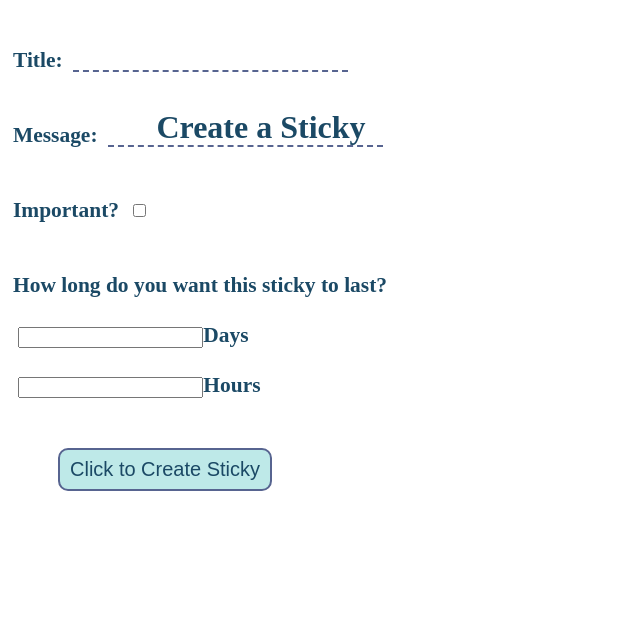
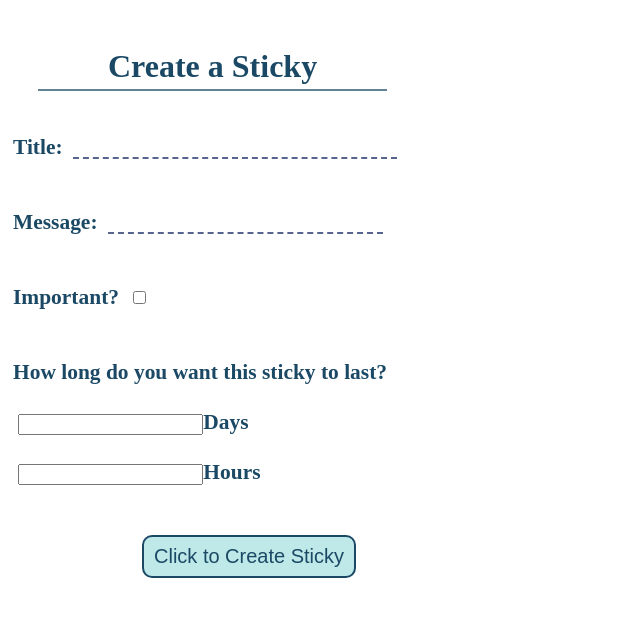
Before and after one commit to Adamokrzesik98/cssi-project, a Python web app: template roommates/templates/createSticky.html in a window 1280 px wide. Shown: the top 617 px of the page, without its empty margins (0-640 px from the left). Run offline with Jinja, Linux system fonts and the light colour scheme; the template is opened without the code that fills it, so the values that code supplies are empty.

Commit message:
more formatting for stickies

```diff
--- a/roommates/resources/sticky.css
+++ b/roommates/resources/sticky.css
@@ -1,13 +1,20 @@
 #stickyTitle {
-	position: fixed;
+	position: relative;
 	color: #1B4965;
-	border-radius: 50px;
-	top: 13%;
-	left: 10%;
+	top: 40px;
+	left: 30px;
 	padding: 5px;
+	padding-right:70px;
+	padding-left:70px;
 	text-align: center;
 	width: 20%;
-	margin: auto;
+	display: inline;
+	border-bottom: 2px solid rgba(27, 72, 101, 0.68);
+    margin-bottom: 30px;
+}
+
+#boxTooShort {
+	width: 324px;
 }
 
 #createForm {
@@ -36,9 +43,9 @@ form input[type=text] {
 
 form input[type=submit] {
 	position: relative;
-	left: 50px;
+	left: 134.0095px;
 	background-color: #BEE9E8;
-    border: 2px solid #576490;
+    border: 2px solid #1B4965;
     padding: 8px 10px 8px 10px;
     border-radius: 10px;
     color: #1B4965;
@@ -46,5 +53,5 @@ form input[type=submit] {
 }
 
 form input[type=submit]:hover{
-	background-color: #576490;
+	background-color: rgba(27, 72, 101, 0.3);
 }
--- a/roommates/templates/createSticky.html
+++ b/roommates/templates/createSticky.html
@@ -16,7 +16,7 @@
 
 <div id="createForm">
 	<form action="/create_sticky" method="post">
-   		<h6>Title: <input type="text" name="title" required/></h6>
+   		<h6>Title: <input id="boxTooShort" type="text" name="title" required/></h6>
     	<h6>Message: <input type="text" name="content" required/></h6>
     	<h6>Important? <input type="checkbox" name="important"/></h6>
     	<h6>How long do you want this sticky to last? <br /><br /> <input list = "days" name = "days" required> Days <br /><br /><input list = "hours" name = "hours" required> Hours</h6>
```
